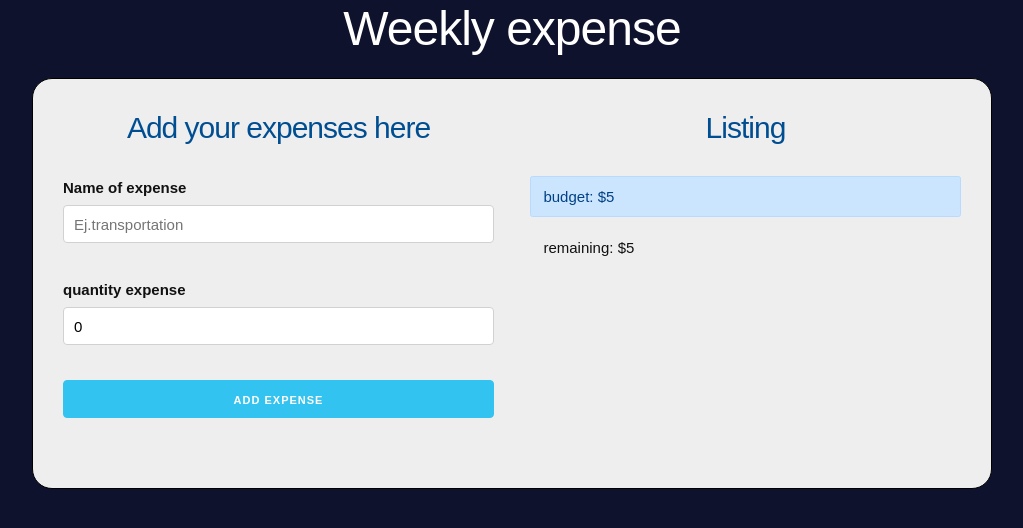
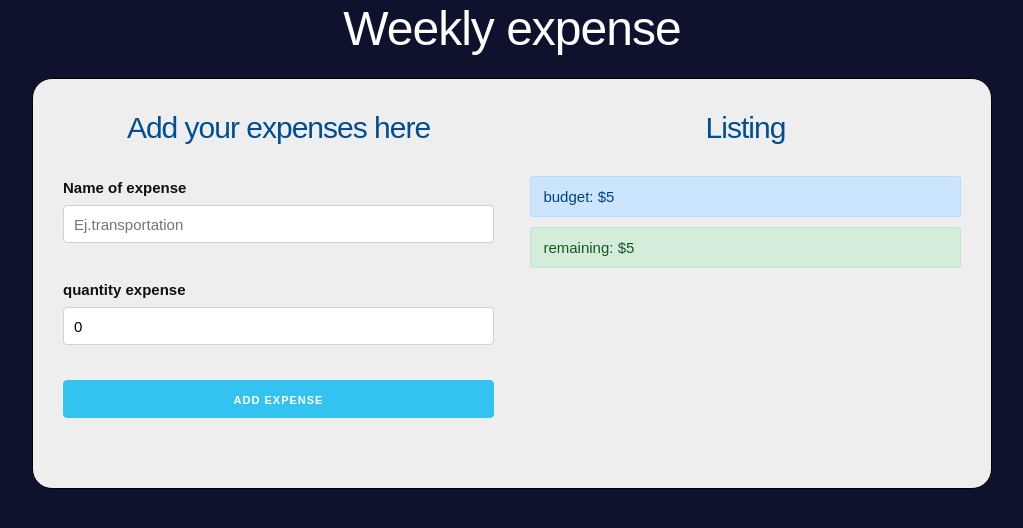
Before and after one commit to elto82/presupuesto-react, a React (Vite) app: page / in a window 1280 px wide. Both pictures are taken after typing "5" into the empty fields and a click on the input "Define budget". Shown: the top 528 px of the page, without its empty margins (128-1151 px from the left). Built offline with nearby package versions, Linux system fonts and the light colour scheme.

Commit message:
realisando operaciones

```diff
--- a/src/App.jsx
+++ b/src/App.jsx
@@ -1,4 +1,4 @@
-import { useState } from "react";
+import { useEffect, useState } from "react";
 import Pregunta from "./components/Pregunta";
 import Formulario from "./components/Formulario";
 import Listado from "./components/Listado";
@@ -9,10 +9,18 @@ const App = () => {
   const [restante, setRestante] = useState(0);
   const [mostrarPregunta, setMostrarPregunta] = useState(true);
   const [gastos, setGastos] = useState([]);
+  const [gasto, setGasto] = useState({});
+  const [crearGasto, setCrearGasto] = useState(false);
 
-  const agregarGasto = (gasto) => {
-    setGastos([...gastos, gasto]);
-  };
+  useEffect(() => {
+    if (crearGasto) {
+      setGastos((gastosActuales) => [...gastosActuales, gasto]);
+      const presupuestoRestante = restante - gasto.cantidad;
+      setRestante(presupuestoRestante);
+    }
+
+    setCrearGasto(false);
+  }, [gasto, crearGasto, restante]);
 
   return (
     <div className="container">
@@ -28,7 +36,7 @@ const App = () => {
           ) : (
             <div className="row">
               <div className="one-half column">
-                <Formulario agregarGasto={agregarGasto} />
+                <Formulario setGasto={setGasto} setCrearGasto={setCrearGasto} />
               </div>
               <div className="one-half column">
                 <Listado gastos={gastos} />
--- a/src/components/ControlPresupuesto.jsx
+++ b/src/components/ControlPresupuesto.jsx
@@ -1,10 +1,11 @@
-import React from "react";
-
+import { revisarPresupuesto } from "../helpers/helpers.js";
 const ControlPresupuesto = ({ presupuesto, restante }) => {
   return (
     <>
       <div className="alert alert-primary">budget: ${presupuesto}</div>
-      <div className="alert">remaining: ${restante}</div>
+      <div className={revisarPresupuesto(presupuesto, restante)}>
+        remaining: ${restante}
+      </div>
     </>
   );
 };
--- a/src/components/Formulario.jsx
+++ b/src/components/Formulario.jsx
@@ -2,7 +2,7 @@ import { useState } from "react";
 import Error from "./Error";
 import shortid from "shortid";
 
-const Formulario = ({ agregarGasto }) => {
+const Formulario = ({ setGasto, setCrearGasto }) => {
   const [nombre, setNombre] = useState("");
   const [cantidad, setCantidad] = useState(0);
   const [error, setError] = useState(false);
@@ -19,7 +19,8 @@ const Formulario = ({ agregarGasto }) => {
       cantidad,
       id: shortid.generate(),
     };
-    agregarGasto(gasto);
+    setGasto(gasto);
+    setCrearGasto(true);
     setNombre("");
     setCantidad(0);
   };
--- a/src/components/Listado.jsx
+++ b/src/components/Listado.jsx
@@ -6,7 +6,7 @@ const Listado = ({ gastos }) => {
     <div className="gastos-realizados">
       <h2>Listing </h2>
       {gastos.map((gasto) => (
-        <Gasto gasto={gasto} key={gasto.id} />
+        <Gasto key={gasto.nombre} gasto={gasto} />
       ))}
     </div>
   );
--- /dev/null
+++ b/src/helpers/helpers.js
@@ -0,0 +1,13 @@
+export const revisarPresupuesto = (presupuesto, restante) => {
+  let clase;
+
+  if (presupuesto / 4 > restante) {
+    clase = "alert alert-danger";
+  } else if (presupuesto / 2 > restante) {
+    clase = "alert alert-warning";
+  } else {
+    clase = "alert alert-success";
+  }
+
+  return clase;
+};
```
